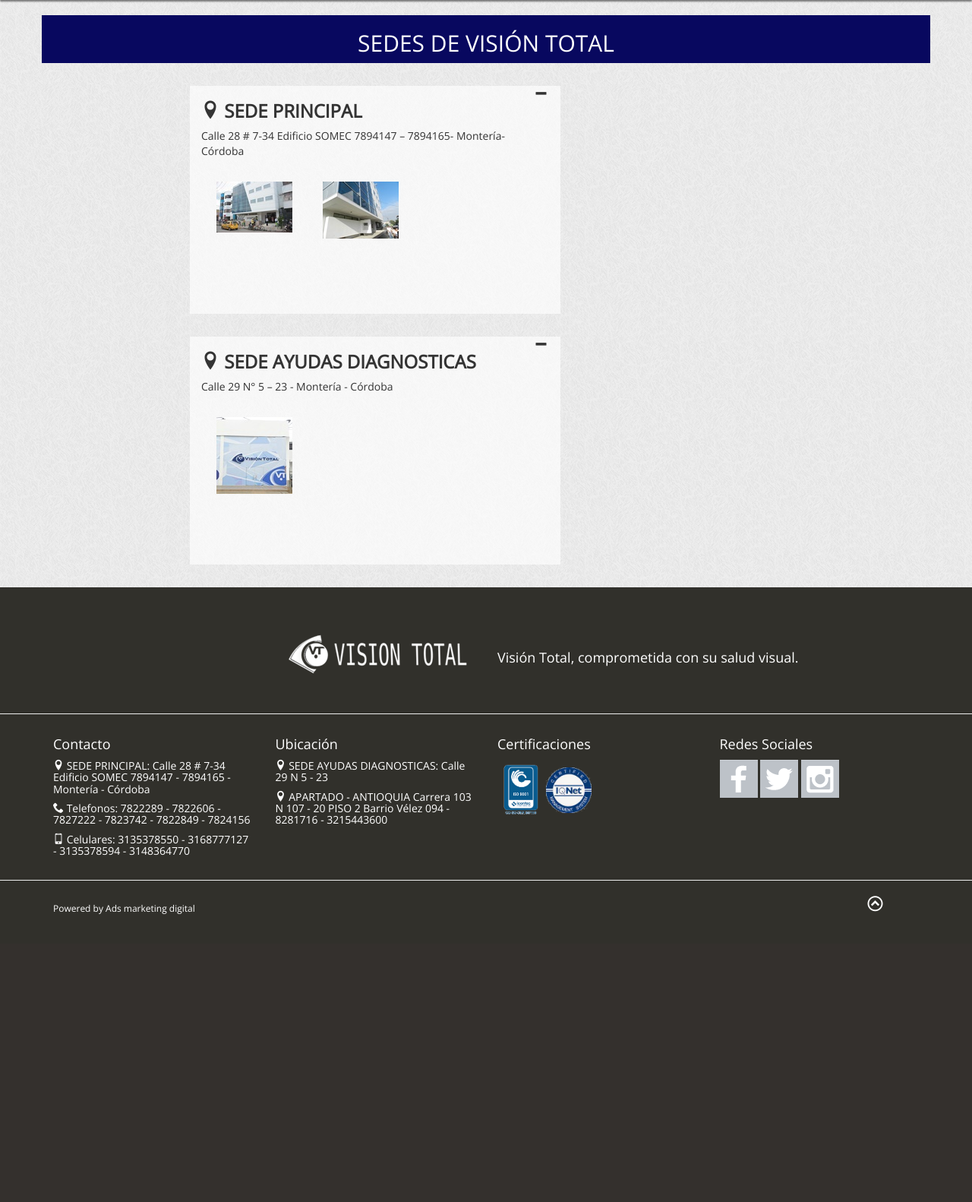
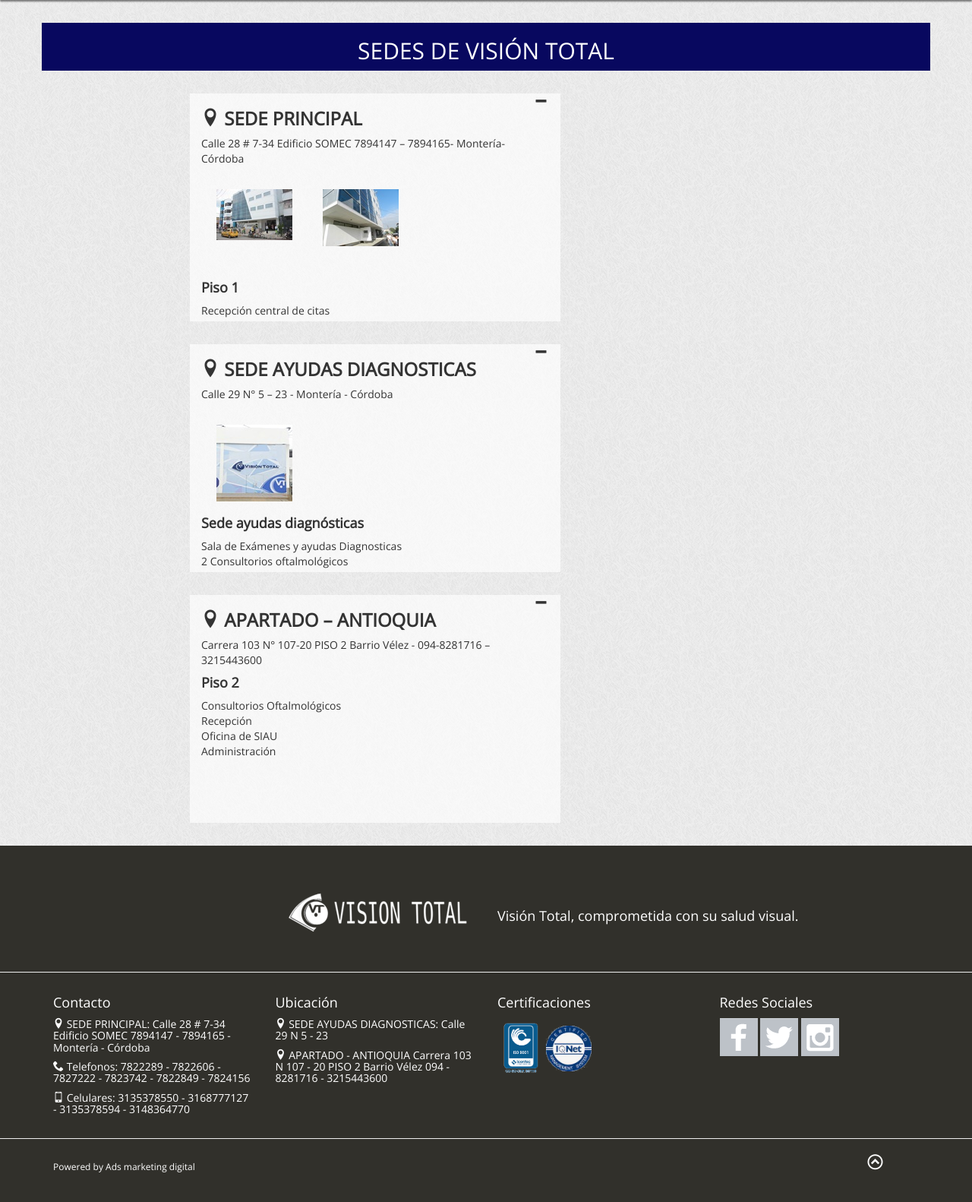
Before and after one commit to Dramoscuello/VisionTotalUnoPHP, a PHP site: page /sedes.php in a window 1280 px wide. Shown: the part 138-1720 px from the top of the page at 76% size. Before the commit the page ends 1341 px from the top, so only its background shows below. Run offline with PHP 8.4, Linux system fonts and the light colour scheme; some libraries are stand-ins or nearby versions; some web fonts are replaced.

Commit message:
agregada la sede apartado

```diff
--- a/css/sedes.css
+++ b/css/sedes.css
@@ -1,6 +1,6 @@
 
 .body_sedes{
-	margin: 20px 0px;
+	margin: 30px 0px;
 }
 .titulo_sedes{
 	background-color: #08085F;
@@ -28,6 +28,15 @@
 	width: 100%;
 	height: 300px;
 }
+#sedeapartado {
+	margin: 30px 0;
+}
+
+
+#map-canvastres {
+	width: 100%;
+	height: 300px;
+}
 
 .img_min{
 	transition: 1s all ease;
@@ -51,6 +60,40 @@
 	cursor: pointer;
 	margin:3px;
 }
+#apartado_icon{
+	float:right;
+	cursor: pointer;
+	margin:3px;
+}
+
+
+
+
+
+
+#principal-info h4{
+	font-weight: bold;
+}
+#principal-info ul{
+	list-style: none;
+}
+#ayudas-info h4{
+	font-weight: bold;
+}
+#ayudas-info ul{
+	list-style: none;
+}
+#apartado-info h4{
+	font-weight: bold;
+}
+#apartado-info ul{
+	list-style: none;
+}
+
+
+
+
+
 /*galeria photoSwipe*/
 .my-gallery {
   width: 100%;
@@ -98,8 +141,32 @@
 
 	#principal-info {
 		height: 300px;
+		overflow: auto;
 	}
 	#principal-info {
+	background-color: rgb(255, 255, 255);
+	background-color: rgba(255, 255, 255, 0.65);
+	}
+
+
+
+
+	#sedeapartado {
+		position: relative;
+		height: 300px;
+	}
+
+	#map-canvastres {
+		position: absolute;
+		top: 0;
+		left: 0;
+	}
+
+	#apartado-info {
+		height: 300px;
+		overflow: auto;
+	}
+	#apartado-info {
 	background-color: rgb(255, 255, 255);
 	background-color: rgba(255, 255, 255, 0.65);
 	}
@@ -121,6 +188,7 @@
 
 	#ayudas-info {
 		height: 300px;
+		overflow:auto;
 	}
 	#ayudas-info {
 	background-color: rgb(255, 255, 255);
--- a/sedes.php
+++ b/sedes.php
@@ -40,6 +40,26 @@
 				                </a>
 				            </figure>
 				        </div>
+				        <h4 id="titulo_ul_principalp1">Piso 1</h4>
+					       <ul id="ul_principalp1">
+					       		<li>Recepción central de citas</li>
+					       		<li>2 consultorios oftalmología</li>
+					       		<li>Caja</li>
+								<li>Servicio Farmacéutico</li>
+								<li>Programación de cirugías</li>
+					       </ul>
+					    <h4 id="titulo_ul_principalp2">Piso 2</h4>
+					    <ul id="ul_principalp2">
+					    	<li>4 Consultorios oftalmología</li>
+					    	<li>1 consultorio de Optometría</li>
+					    	<li>Administración</li>
+					    	<li>2 Recepciones</li>
+					    	<li>Gestión de Calidad</li>
+					    	<li>Gestión de Recursos Humanos y Seguridad y Salud en el Trabajo</li>
+					    	<li>Oficina de SIAU</li>
+					    </ul>
+					    <h4 id="titulo_ul_principalp3">Piso 3</h4>
+					    <ul id="ul_principalp3">2 salas Cirugía</ul>
 					</div>
 				</div>
 			</div>
@@ -59,6 +79,32 @@
 				                </a>
 				            </figure>
 				        </div>
+				        <h4 id="titulo_ayuda">Sede ayudas diagnósticas</h4>
+				        <ul id="ul_ayuda">
+				        	<li>Sala de  Exámenes y ayudas Diagnosticas</li>
+				        	<li>2 Consultorios oftalmológicos</li>
+				        	<li>Facturación</li>
+				        	<li>Call Center</li>
+				        </ul>
+					</div>
+				</div>
+			</div>
+		</section>
+		<section id="sedeapartado">
+			<div id="map-canvastres"></div>
+			<div class="container">
+				<div class="row">
+					<div id="apartado-info" class="col-xs-12 col-sm-5 col-sm-offset-2 col-md-5 col-md-offset-2 col-lg-5 col-lg-offset-2">
+						<span class="icon-minus hidden-xs" id="apartado_icon"></span>
+						<h3 id="apartado_titulo"><span class="icon-location"></span> <strong>APARTADO – ANTIOQUIA</strong></h3>
+						<div id="apartado_text"><p>Carrera 103 N° 107-20 PISO 2 Barrio Vélez - 094-8281716 – 3215443600</p></div>
+						<h4 id="titulo_apartadop2">Piso 2</h4>
+						<ul id="ul_p2">
+							<li>Consultorios  Oftalmológicos</li>
+							<li>Recepción</li>
+							<li>Oficina de SIAU</li>
+							<li>Administración</li>
+						</ul>
 					</div>
 				</div>
 			</div>
@@ -118,6 +164,19 @@
 		google.maps.event.addDomListener(window, 'load', initialize);
 	</script>
 	<script>
+		var map2;
+		function initialize(){
+			var mapOptions = {
+				zoom: 19,
+				scrollwheel: false,
+				center: new google.maps.LatLng(7.8828061, -76.6339467)
+			};
+			map2 = new google.maps.Map(document.getElementById('map-canvastres'),
+			mapOptions);
+		}
+		google.maps.event.addDomListener(window, 'load', initialize);
+	</script>
+	<script>
 		var map1;
 		function initialize(){
 			var mapOptions = {
@@ -139,6 +198,12 @@
 					$('#principal_icon').addClass('icon-plus');
 					document.getElementById('principal-info').style.height = "20px";
 					document.getElementById('principal_titulo').style.display = "none";
+					document.getElementById('titulo_ul_principalp1').style.display = "none";
+					document.getElementById('ul_principalp1').style.display = "none";
+					document.getElementById('titulo_ul_principalp2').style.display = "none";
+					document.getElementById('ul_principalp2').style.display = "none";
+					document.getElementById('titulo_ul_principalp3').style.display = "none";
+					document.getElementById('ul_principalp3').style.display = "none";
 					document.getElementById('principal_text').style.display = "none";
 					document.getElementById('principal_galeria').style.display = "none";
 					menos = false;
@@ -146,7 +211,14 @@
 					$('#principal_icon').removeClass('icon-plus');
 					$('#principal_icon').addClass('icon-minus');
 					document.getElementById('principal-info').style.height = "300px";
+					document.getElementById('principal-info').overflow = "auto";
 					document.getElementById('principal_titulo').style.display = "block";
+					document.getElementById('titulo_ul_principalp1').style.display = "block";
+					document.getElementById('ul_principalp1').style.display = "block";
+					document.getElementById('titulo_ul_principalp2').style.display = "block";
+					document.getElementById('ul_principalp2').style.display = "block";
+					document.getElementById('titulo_ul_principalp3').style.display = "block";
+					document.getElementById('ul_principalp3').style.display = "block";
 					document.getElementById('principal_text').style.display = "block";
 					document.getElementById('principal_galeria').style.display = "block";
 					menos = true;
@@ -159,24 +231,54 @@
 					$('#ayudas_icon').removeClass('icon-minus');
 					$('#ayudas_icon').addClass('icon-plus');
 					document.getElementById('ayudas-info').style.height = "20px";
+					document.getElementById('ayudas-info').style.overflow = "auto";
 					document.getElementById('ayudas_titulo').style.display = "none";
 					document.getElementById('ayudas_text').style.display = "none";
+					document.getElementById('titulo_ayuda').style.display = "none";
+					document.getElementById('ul_ayuda').style.display = "none";
 					document.getElementById('ayudas_galeria').style.display = "none";
 					ayuda = false;
 				}else{
 					$('#ayudas_icon').removeClass('icon-plus');
 					$('#ayudas_icon').addClass('icon-minus');
 					document.getElementById('ayudas-info').style.height = "300px";
+					document.getElementById('ayudas-info').style.overflow = "auto";
 					document.getElementById('ayudas_titulo').style.display = "block";
 					document.getElementById('ayudas_text').style.display = "block";
+					document.getElementById('titulo_ayuda').style.display = "block";
+					document.getElementById('ul_ayuda').style.display = "block";
 					document.getElementById('ayudas_galeria').style.display = "block";
 					ayuda = true;
+				}
+
+			}
+			var apartv = true;
+			function apartadofunc(){
+				if (apartv == true) {
+					$('#apartado_icon').removeClass('icon-minus');
+					$('#apartado_icon').addClass('icon-plus');
+					document.getElementById('apartado-info').style.height = "20px";
+					document.getElementById('apartado_titulo').style.display = "none";
+					document.getElementById('apartado_text').style.display = "none";
+					document.getElementById('titulo_apartadop2').style.display = "none";
+					document.getElementById('ul_p2').style.display = "none";
+					apartv = false;
+				}else{
+					$('#apartado_icon').removeClass('icon-plus');
+					$('#apartado_icon').addClass('icon-minus');
+					document.getElementById('apartado-info').style.height = "300px";
+					document.getElementById('apartado_titulo').style.display = "block";
+					document.getElementById('apartado_text').style.display = "block";
+					document.getElementById('titulo_apartadop2').style.display = "block";
+					document.getElementById('ul_p2').style.display = "block";
+					apartv = true;
 				}
 
 			}
 
 			$('#principal_icon').on('click', main);
 			$('#ayudas_icon').on('click', ayudasf);
+			$('#apartado_icon').on('click', apartadofunc);
 		});
 	</script>
 
```
